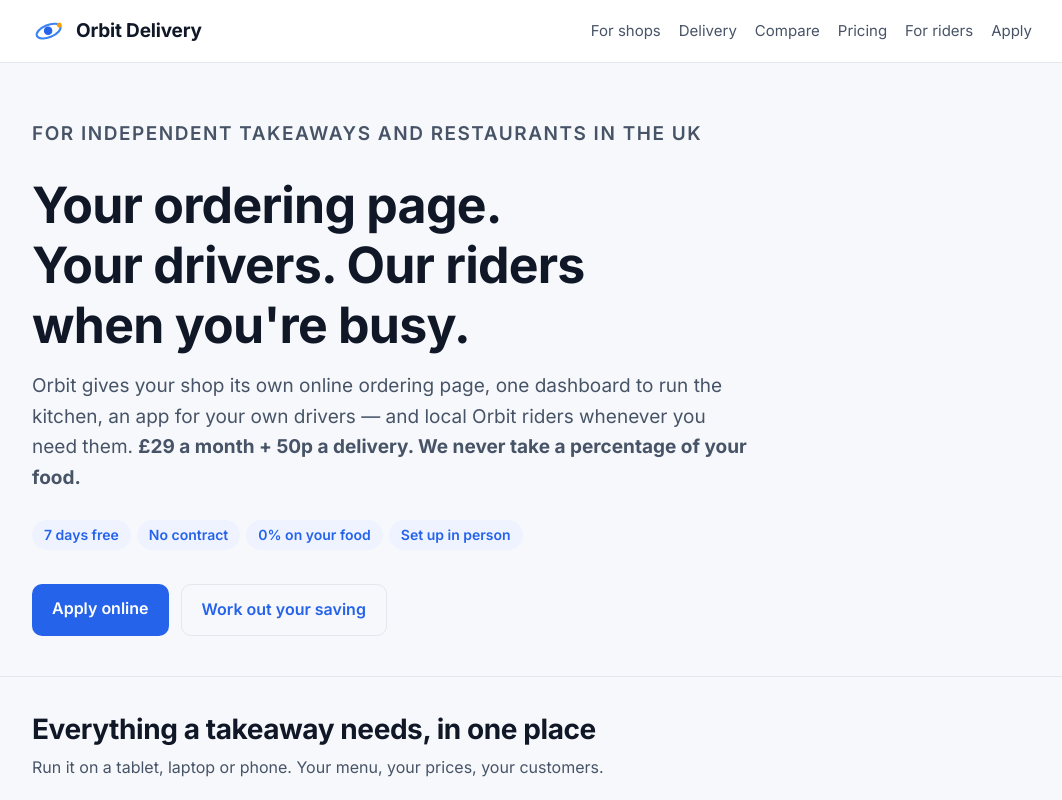
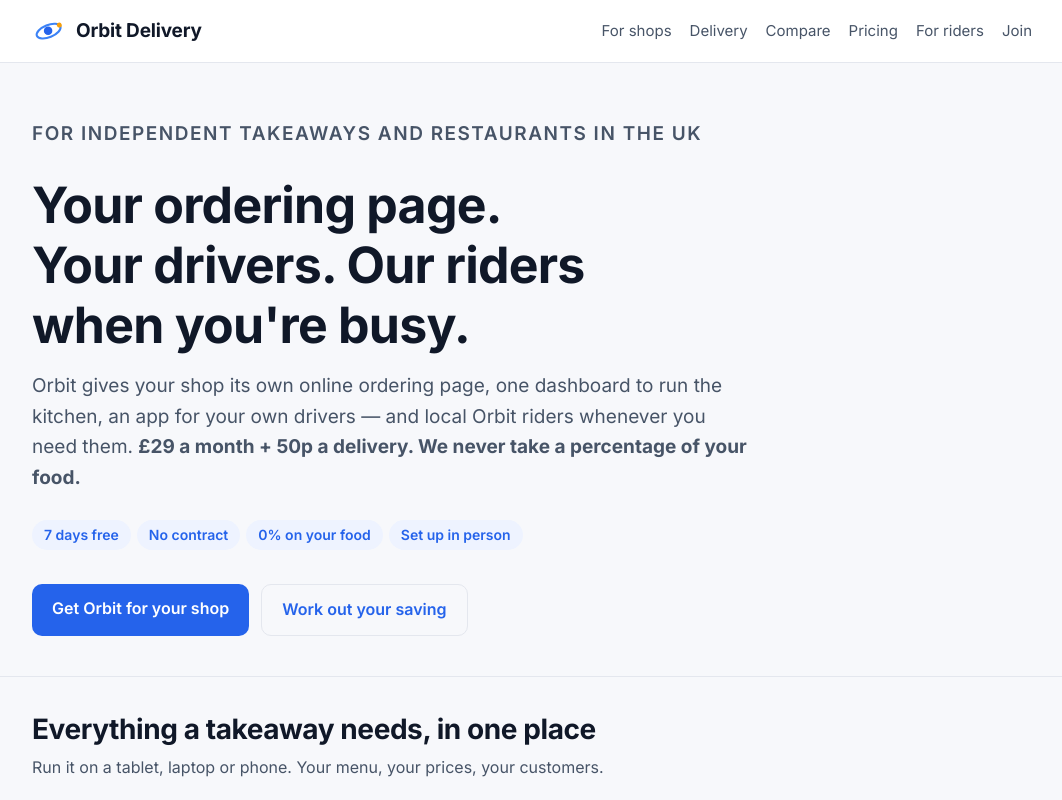
Before and after one commit to mehmetgul31-bit/orbitdelivery-site, a plain HTML site: page index.html in a window 1280 px wide. Shown: the top 800 px of the page, without its empty margins (108-1170 px from the left). Drawn offline with Linux system fonts and the light colour scheme.

Commit message:
Update header and call-to-action buttons in index.html

```diff
--- a/index.html
+++ b/index.html
@@ -36,7 +36,7 @@ ol.steps h3{margin:0 0 6px;font-size:18px}ol.steps p{margin:0;color:var(--muted)
 </style>
 </head>
 <body>
-<header class="top"><div class="wrap"><a class="brand" href="index.html"><svg viewBox="0 0 1024 1024" aria-hidden="true"><g transform="translate(512 512) translate(-12 3)"><g transform="rotate(-22)"><ellipse rx="380" ry="185" fill="none" stroke="#3B82F6" stroke-width="64"/><circle cx="367.1" cy="-47.9" r="74" fill="#F59E0B"/></g><circle cx="-15" cy="-12" r="128" fill="#2563EB"/></g></svg>Orbit Delivery</a><nav class="top"><a href="#shops">For shops</a><a href="#delivery">Delivery</a><a href="#compare">Compare</a><a href="#pricing">Pricing</a><a href="#riders">For riders</a><a href="https://shop-dash-pro.emergent.host/#request">Apply</a></nav></div></header>
+<header class="top"><div class="wrap"><a class="brand" href="index.html"><svg viewBox="0 0 1024 1024" aria-hidden="true"><g transform="translate(512 512) translate(-12 3)"><g transform="rotate(-22)"><ellipse rx="380" ry="185" fill="none" stroke="#3B82F6" stroke-width="64"/><circle cx="367.1" cy="-47.9" r="74" fill="#F59E0B"/></g><circle cx="-15" cy="-12" r="128" fill="#2563EB"/></g></svg>Orbit Delivery</a><nav class="top"><a href="#shops">For shops</a><a href="#delivery">Delivery</a><a href="#compare">Compare</a><a href="#pricing">Pricing</a><a href="#riders">For riders</a><a href="#join">Join</a></nav></div></header>
 
 <main>
 <div class="wrap hero">
@@ -44,7 +44,7 @@ ol.steps h3{margin:0 0 6px;font-size:18px}ol.steps p{margin:0;color:var(--muted)
 <h1>Your ordering page. Your drivers. Our riders when you're busy.</h1>
 <p>Orbit gives your shop its own online ordering page, one dashboard to run the kitchen, an app for your own drivers &mdash; and local Orbit riders whenever you need them. <strong>&pound;29 a month + 50p a delivery. We never take a percentage of your food.</strong></p>
 <p><span class="tag">7 days free</span><span class="tag">No contract</span><span class="tag">0% on your food</span><span class="tag">Set up in person</span></p>
-<div class="row"><a class="btn" href="https://shop-dash-pro.emergent.host/#request">Apply online</a><a class="btn ghost" href="#calculator">Work out your saving</a></div>
+<div class="row"><a class="btn" href="#join">Get Orbit for your shop</a><a class="btn ghost" href="#calculator">Work out your saving</a></div>
 </div>
 
 <section id="shops"><div class="wrap">
@@ -156,8 +156,7 @@ ol.steps h3{margin:0 0 6px;font-size:18px}ol.steps p{margin:0;color:var(--muted)
 
 <section id="join"><div class="wrap">
 <h2>Get Orbit for your shop</h2>
-<p class="lead">Apply online in 2 minutes, or call, WhatsApp or email us. We'll ring you back, come to you, set everything up and you try it free for 7 days.</p>
-<div class="row" style="margin-bottom:16px"><a class="btn" href="https://shop-dash-pro.emergent.host/#request">Apply online</a></div>
+<p class="lead">Tell us your shop's name and postcode. We'll come to you, set everything up and you try it free for 7 days.</p>
 <div class="card"><dl class="contact">
 <dt>Call</dt><dd><a href="tel:+442034112779">020 3411 2779</a></dd>
 <dt>WhatsApp</dt><dd><a href="https://wa.me/442034112779?text=Hi%20Orbit%2C%20I%27d%20like%20Orbit%20for%20my%20shop.%20Shop%20name%20and%20postcode%3A%20">Message us on WhatsApp</a></dd>
```
